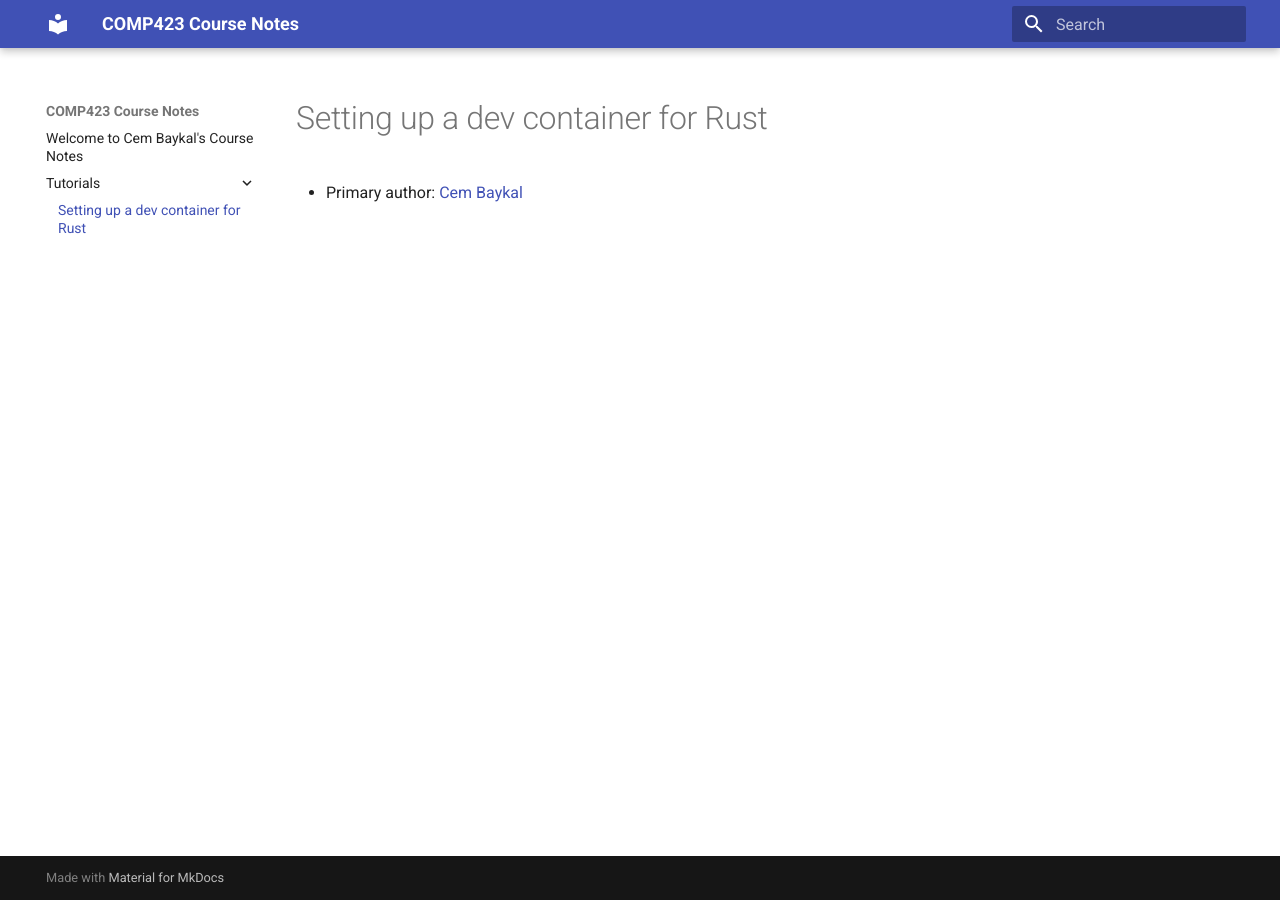
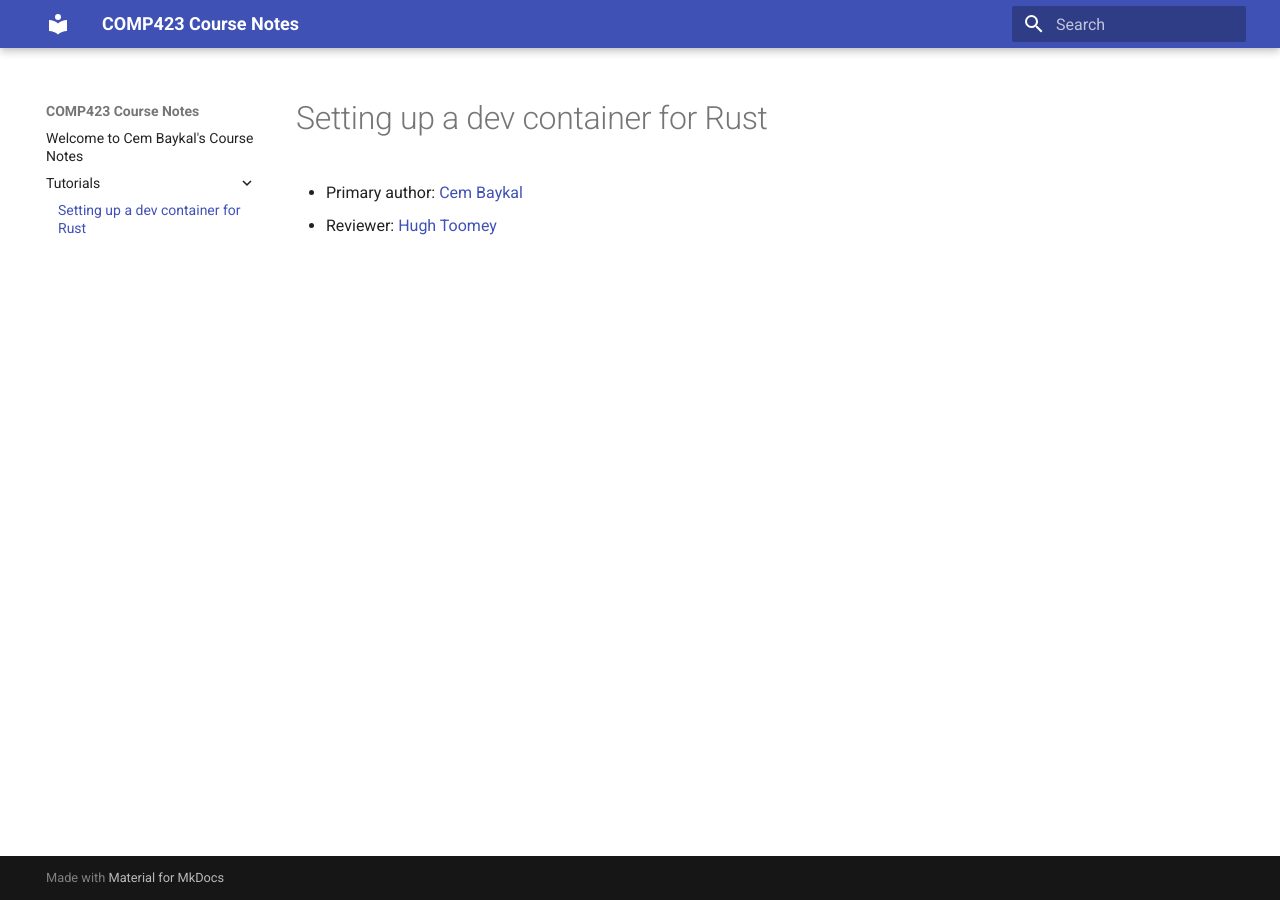
Before and after one commit to baykalcem/comp423-course-notes, an MkDocs documentation site: the page built from docs/tutorials/rust-setup.md, in a window 1280 px wide. Built offline with MkDocs 1.6.1 and Material for MkDocs 9.7.7, drawn with Linux system fonts in a browser that asks for light colours.

Commit message:
added reviewer info

```diff
--- a/docs/tutorials/rust-setup.md
+++ b/docs/tutorials/rust-setup.md
@@ -1,3 +1,4 @@
 # Setting up a dev container for Rust
 
 * Primary author: [Cem Baykal](https://github.com/baykalcem)
+* Reviewer: [Hugh Toomey](https://hughtoomey)
```
